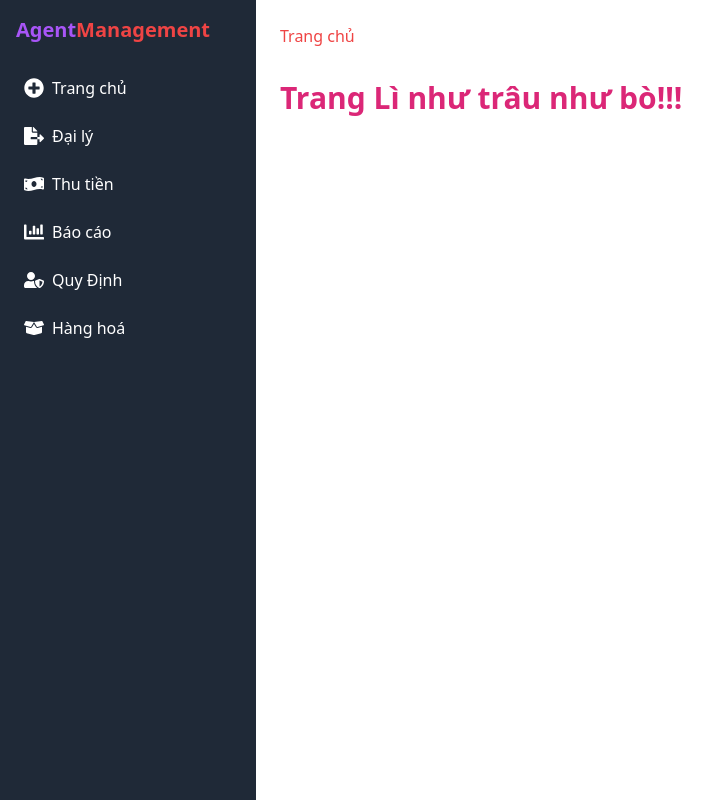
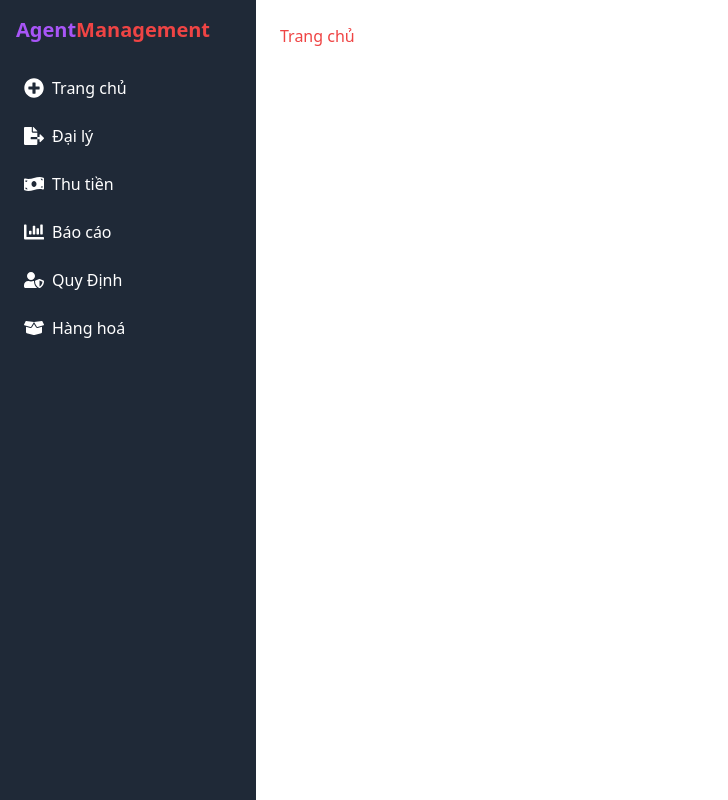
Before and after one commit to bquochuy1514/AgencyManagement, a React (Vite) app: page / in a window 1280 px wide. Shown: the whole page, without its empty margins (0-728 px from the left). Built offline with nearby package versions, Linux system fonts and the light colour scheme.

Commit message:
push code moi

```diff
--- a/src/pages/HomePage.jsx
+++ b/src/pages/HomePage.jsx
@@ -4,10 +4,6 @@ const AgentManagement = () => {
 	return (
 		<>
 			<h1 className="text-red-500">Trang chủ</h1>
-			<h1 className="text-3xl text-pink-600 font-bold mb-4 mt-8">
-				{' '}
-				Trang Lì như trâu như bò!!!
-			</h1>
 		</>
 	);
 };
```
